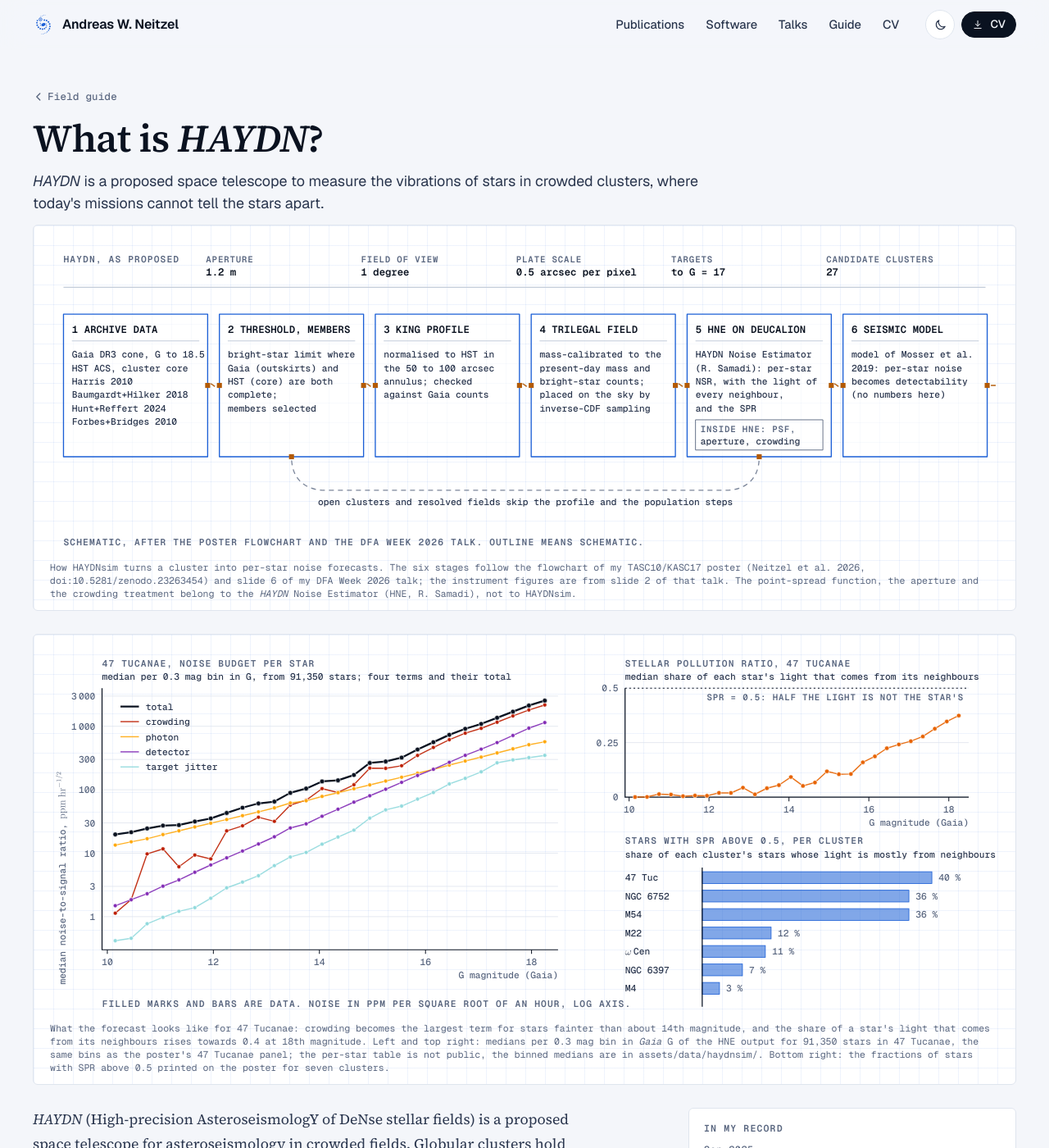
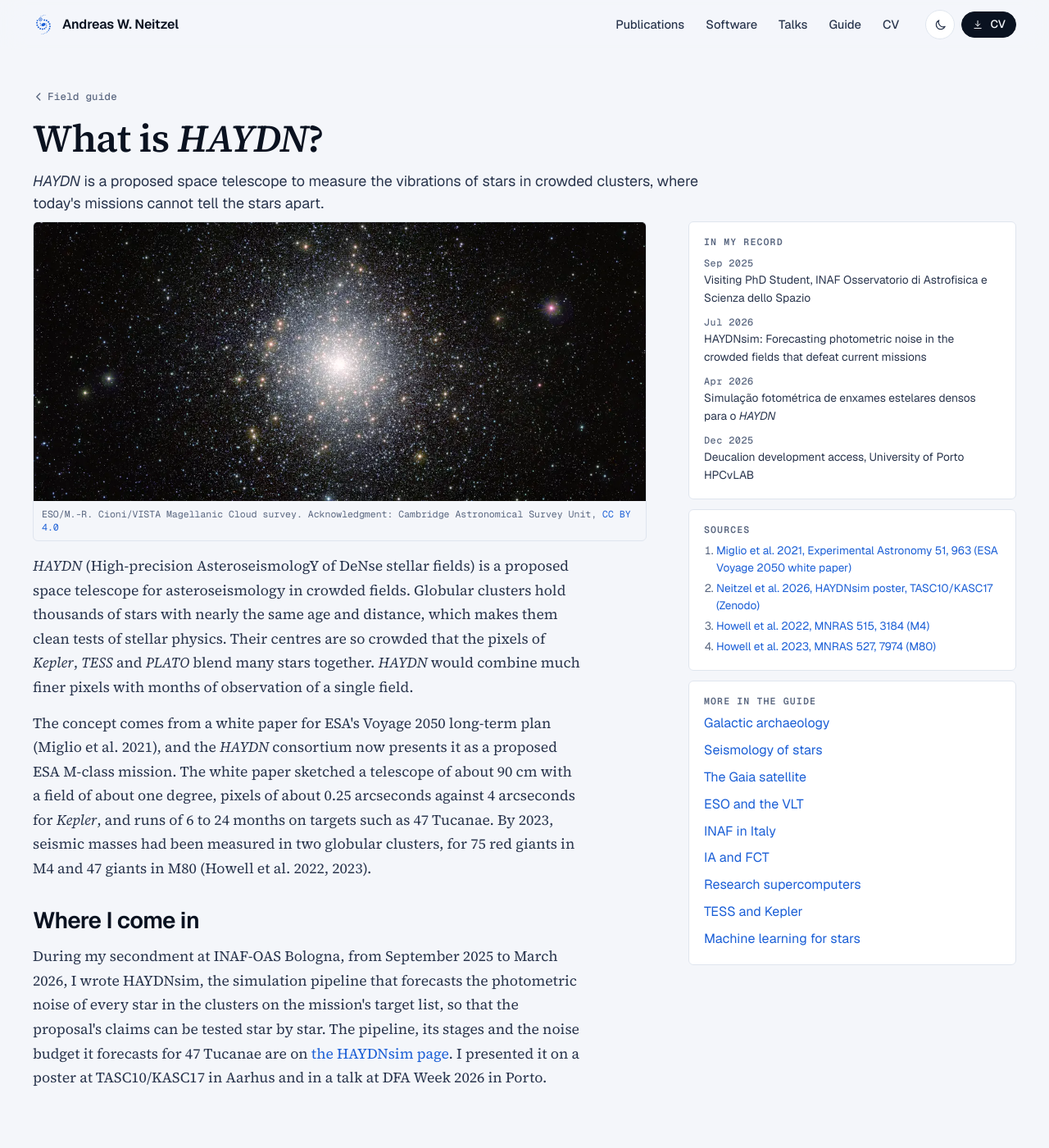
Before and after one commit to AndreasWNeitzel/AndreasWNeitzel.github.io, a Jekyll site: the page built from _guide/haydn.md, in a window 1280 px wide and 1400 px high. Shown: the whole window at 82% size. Built offline with Jekyll 4.4.1, drawn with Linux system fonts in a browser that asks for light colours; some of the changed text lies outside the part shown.

Commit message:
Separate HAYDNsim from the HAYDN page
- Give the simulation pipeline its own page under Software, with its schematic and the 47 Tucanae noise budget
- Return the field-guide page to the mission proposal and link the two
- Point the cards at the pipeline page

```diff
--- a/_data/home.yml
+++ b/_data/home.yml
@@ -157,11 +157,11 @@
     label: guide
     url: /guide/
     img: /assets/img/guide/gaia.webp
-  - title: HAYDN crowded-field simulations
-    text: Forecasting photometric noise in 47 Tucanae and other dense clusters for a proposed ESA mission.
-    tag: poster
-    label: poster
-    url: /guide/haydn/
+  - title: HAYDNsim, noise forecasts for crowded clusters
+    text: The pipeline I wrote to forecast per-star photometric noise in 47 Tucanae and other dense clusters, for the proposed HAYDN mission.
+    tag: software
+    label: pipeline
+    url: /software/haydnsim/
     img: /assets/img/guide/haydn.webp
   - title: Starfold
     text: Open-source grouping with recurrence and 17 named warnings, shown on 9,242 Milky Way stars.
@@ -197,10 +197,10 @@
     url: /talks/
     img: /assets/img/photos/tasc8-kasc15-talk.webp
     pos: 60% 35%
-  - title: Crowded star clusters for HAYDN
-    tag: poster
-    label: poster, 2026
-    url: /guide/haydn/
+  - title: HAYDNsim, crowded clusters simulated
+    tag: software
+    label: pipeline
+    url: /software/haydnsim/
     img: /assets/img/cards/messier-4.webp
     credit: ESO, CC BY 4.0
     credit_url: https://www.eso.org/public/images/eso1235a/
--- a/_guide/haydn.md
+++ b/_guide/haydn.md
@@ -1,30 +1,27 @@
 ---
-title: "What is HAYDN?"
-short: "HAYDN mission concept"
-lede: "HAYDN is a proposed space telescope to measure the vibrations of stars in crowded clusters, where today's missions cannot tell the stars apart."
+title: What is HAYDN?
+short: HAYDN mission concept
+lede: HAYDN is a proposed space telescope to measure the vibrations of stars in crowded clusters, where today's missions cannot tell the stars apart.
 order: 7
-hero: false
-extra_css: [/assets/css/haydn.css]
-wide_figures:
-  - include: figures/haydn-pipeline.svg
-    caption: "How HAYDNsim turns a cluster into per-star noise forecasts. The six stages follow the flowchart of my TASC10/KASC17 poster (Neitzel et al. 2026, doi:10.5281/zenodo.23263454) and slide 6 of my DFA Week 2026 talk; the instrument figures are from slide 2 of that talk. The point-spread function, the aperture and the crowding treatment belong to the HAYDN Noise Estimator (HNE, R. Samadi), not to HAYDNsim."
-  - include: figures/haydn-noise.svg
-    caption: "What the forecast looks like for 47 Tucanae: crowding becomes the largest term for stars fainter than about 14th magnitude, and the share of a star's light that comes from its neighbours rises towards 0.4 at 18th magnitude. Left and top right: medians per 0.3 mag bin in Gaia G of the HNE output for 91,350 stars in 47 Tucanae, the same bins as the poster's 47 Tucanae panel; the per-star table is not public, the binned medians are in assets/data/haydnsim/. Bottom right: the fractions of stars with SPR above 0.5 printed on the poster for seven clusters."
 image: /assets/img/guide/haydn.webp
-image_alt: "A dense, roughly spherical cluster of stars, packed into a bright core and thinning towards the edges, against a dark background scattered with field stars."
-image_credit: "ESO/M.-R. Cioni/VISTA Magellanic Cloud survey. Acknowledgment: Cambridge Astronomical Survey Unit"
-image_licence: "CC BY 4.0"
-image_source: "https://www.eso.org/public/images/eso1302a/"
+image_alt: A dense, roughly spherical cluster of stars, packed into a bright core and thinning towards the edges, against a dark background scattered with field stars.
+image_credit: 'ESO/M.-R. Cioni/VISTA Magellanic Cloud survey. Acknowledgment: Cambridge Astronomical Survey Unit'
+image_licence: CC BY 4.0
+image_source: https://www.eso.org/public/images/eso1302a/
 related:
-  - pos-2025-visiting-inaf-bologna
-  - pres-2026-07-tasc10-poster-haydnsim
-  - pres-2026-04-dfa-week-haydn
-  - fund-2025-hpcvlab-deucalion-team-member
+- pos-2025-visiting-inaf-bologna
+- pres-2026-07-tasc10-poster-haydnsim
+- pres-2026-04-dfa-week-haydn
+- fund-2025-hpcvlab-deucalion-team-member
 sources:
-  - {label: "Miglio et al. 2021, Experimental Astronomy 51, 963 (ESA Voyage 2050 white paper)", url: "https://doi.org/10.1007/s10686-021-09711-1"}
-  - {label: "Neitzel et al. 2026, HAYDNsim poster, TASC10/KASC17 (Zenodo)", url: "https://doi.org/10.5281/zenodo.23263454"}
-  - {label: "Howell et al. 2022, MNRAS 515, 3184 (M4)", url: "https://doi.org/10.1093/mnras/stac1918"}
-  - {label: "Howell et al. 2023, MNRAS 527, 7974 (M80)", url: "https://doi.org/10.1093/mnras/stad3565"}
+- label: Miglio et al. 2021, Experimental Astronomy 51, 963 (ESA Voyage 2050 white paper)
+  url: https://doi.org/10.1007/s10686-021-09711-1
+- label: Neitzel et al. 2026, HAYDNsim poster, TASC10/KASC17 (Zenodo)
+  url: https://doi.org/10.5281/zenodo.23263454
+- label: Howell et al. 2022, MNRAS 515, 3184 (M4)
+  url: https://doi.org/10.1093/mnras/stac1918
+- label: Howell et al. 2023, MNRAS 527, 7974 (M80)
+  url: https://doi.org/10.1093/mnras/stad3565
 ---
 
 *HAYDN* (High-precision AsteroseismologY of DeNse stellar fields) is a proposed space telescope for asteroseismology in crowded fields. Globular clusters hold thousands of stars with nearly the same age and distance, which makes them clean tests of stellar physics. Their centres are so crowded that the pixels of *Kepler*, *TESS* and *PLATO* blend many stars together. *HAYDN* would combine much finer pixels with months of observation of a single field.
@@ -33,4 +30,4 @@
 
 ## Where I come in
 
-I designed and wrote HAYDNsim, starting from target lists and parameters provided by L. Girardi (INAF Padova), during a secondment in A. Miglio's group at INAF-OAS Bologna. The secondment ran from September 2025 to March 2026. HAYDNsim is a Python package that builds synthetic stellar fields for the proposed ESA *HAYDN* mission and turns them into per-star inputs for the HAYDN Noise Estimator; the first figure above follows its stages, for the globular and open clusters on the target list, with TRILEGAL stellar populations and King-profile sampling. The noise simulations ran on Deucalion and on the University of Bologna clusters. I presented the pipeline on a poster at TASC10/KASC17 in Aarhus in July 2026; it is on Zenodo under CC BY 4.0.
+During my secondment at INAF-OAS Bologna, from September 2025 to March 2026, I wrote HAYDNsim, the simulation pipeline that forecasts the photometric noise of every star in the clusters on the mission's target list, so that the proposal's claims can be tested star by star. The pipeline, its stages and the noise budget it forecasts for 47 Tucanae are on <a href="{{ '/software/haydnsim/' | relative_url }}">the HAYDNsim page</a>. I presented it on a poster at TASC10/KASC17 in Aarhus and in a talk at DFA Week 2026 in Porto.
--- /dev/null
+++ b/_pages/software/haydnsim.md
@@ -0,0 +1,38 @@
+---
+layout: page
+permalink: /software/haydnsim/
+title: HAYDNsim
+nav_section: Software
+crumb: {label: Software, url: /software/}
+description: HAYDNsim, the simulation pipeline Andreas W. Neitzel wrote to forecast per-star photometric noise in crowded clusters for the proposed HAYDN mission.
+lede: A simulation pipeline that builds synthetic stellar fields of crowded clusters and forecasts the photometric noise of each star, written to test the proposed HAYDN mission.
+extra_css: [/assets/css/haydn.css]
+---
+<div class="prose"><p>HAYDNsim is a Python package that builds synthetic stellar fields for the proposed ESA <i>HAYDN</i> mission and turns them into per-star inputs for the HAYDN Noise Estimator. It serves the mission proposal, which is described on <a href="{{ '/guide/haydn/' | relative_url }}">its own page</a>; this page is about the pipeline.</p></div>
+
+<figure class="panel blueprint guide-wide" data-build>
+  {% include figures/haydn-pipeline.svg %}
+  <figcaption class="credit">How HAYDNsim turns a cluster into per-star noise forecasts. The six stages follow the flowchart of my TASC10/KASC17 poster (Neitzel et al. 2026, doi:10.5281/zenodo.23263454) and slide 6 of my DFA Week 2026 talk; the instrument figures are from slide 2 of that talk. The point-spread function, the aperture and the crowding treatment belong to the HAYDN Noise Estimator (HNE, R. Samadi), not to HAYDNsim.</figcaption>
+</figure>
+
+<section class="section" aria-labelledby="what">
+  <div class="section-head"><h2 id="what">What it does</h2></div>
+  <div class="prose">
+    <p>For each target cluster the pipeline gathers the archive data (a <i>Gaia</i> DR3 cone to G = 18.5, HST photometry of the core and the literature catalogues), sets the magnitude range where both surveys are complete, fits a King profile normalised to the HST counts, and fills the field with a TRILEGAL population calibrated to the cluster's present-day mass and bright-star counts. The HAYDN Noise Estimator, written by R. Samadi, then computes for every star the noise-to-signal ratio including the light of all its neighbours, and the stellar pollution ratio. Open clusters and resolved fields skip the profile and the population steps.</p>
+    <p>I designed and wrote HAYDNsim, starting from target lists and parameters provided by L. Girardi (INAF Padova), during a secondment in A. Miglio's group at INAF-OAS Bologna, from September 2025 to March 2026. The noise runs were made on Deucalion and on the University of Bologna clusters. The repository is private; the poster and the talk below describe the pipeline and its results.</p>
+  </div>
+</section>
+
+<figure class="panel blueprint guide-wide" data-build>
+  {% include figures/haydn-noise.svg %}
+  <figcaption class="credit">What the forecast looks like for 47 Tucanae: crowding becomes the largest term for stars fainter than about 14th magnitude, and the share of a star's light that comes from its neighbours rises towards 0.4 at 18th magnitude. Left and top right: medians per 0.3 mag bin in Gaia G of the HNE output for 91,350 stars in 47 Tucanae, the same bins as the poster's 47 Tucanae panel; the per-star table is not public, the binned medians are in assets/data/haydnsim/. Bottom right: the fractions of stars with SPR above 0.5 printed on the poster for seven clusters.</figcaption>
+</figure>
+
+<section class="section" aria-labelledby="where">
+  <div class="section-head"><h2 id="where">Where it was presented</h2></div>
+  <ul class="list prose">
+    <li>Poster, TASC10/KASC17, Aarhus, July 2026: <a href="https://doi.org/10.5281/zenodo.23263454">doi:10.5281/zenodo.23263454</a>.</li>
+    <li>Talk, DFA Week 2026, Porto, April 2026: photometric simulations of dense star clusters for <i>HAYDN</i>.</li>
+    <li>The mission itself: <a href="{{ '/guide/haydn/' | relative_url }}">What is <i>HAYDN</i>?</a></li>
+  </ul>
+</section>
--- a/llms.txt
+++ b/llms.txt
@@ -26,6 +26,7 @@
 
 - [Starfold](https://github.com/AndreasWNeitzel/starfold): Python package, MIT, release 0.2.0 (2026-10-19); [manual](https://andreaswneitzel.github.io/Starfold/)
 - [Stellar Explorer](https://andreaswneitzel.github.io/stellar-explorer/): browser app for a MESA r24.08.1 plus GYRE track of a one-solar-mass star
+- [HAYDNsim](https://andreaswneitzel.github.io/software/haydnsim/): simulation pipeline for the proposed HAYDN mission (private repository); synthetic crowded clusters and per-star noise forecasts, presented at TASC10/KASC17 2026
 - [Tellurion](https://tellurion.dev/): a separate website of interactive physics and astronomy simulations that I wrote as a teaching resource (MIT); summary at https://andreaswneitzel.github.io/software/tellurion/
 
 ## Identity
```
Also changed, not shown: _pages/software.md (+5 -1 lines).
